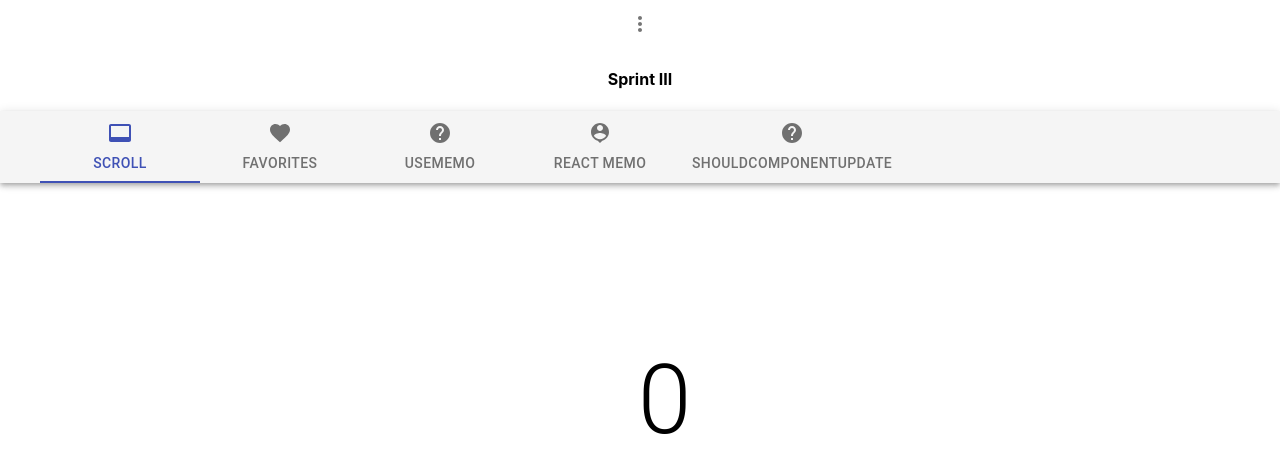
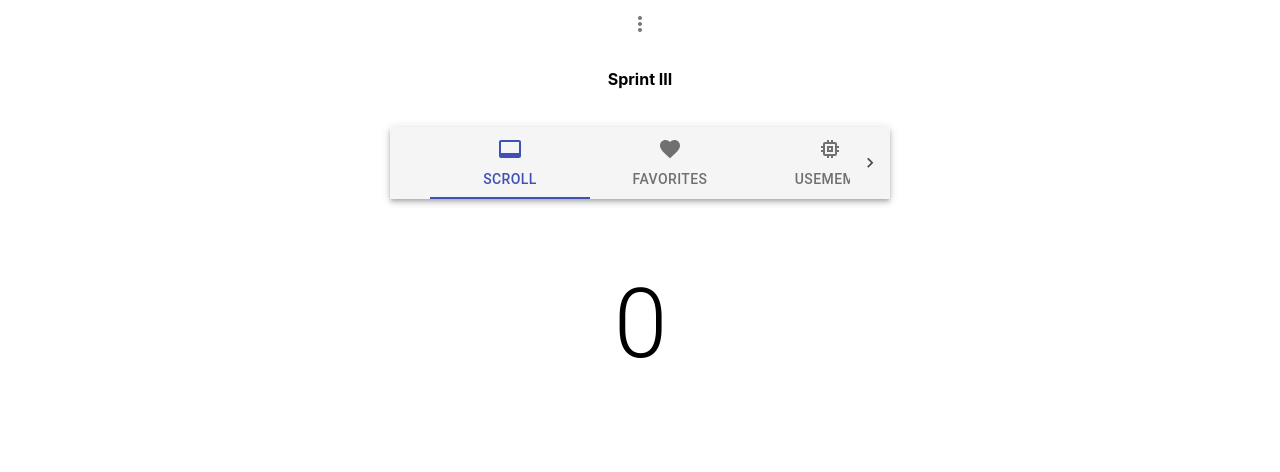
Before and after one commit to Karla12/react-learning, a React (Create React App) app: page /sprinttres in a window 1280 px wide. Shown: the top 472 px of the page. Built offline with nearby package versions, Linux system fonts and the light colour scheme.

Commit message:
mtd: Add shouldComponentUpdate in LifeCycles class

```diff
--- a/src/components/customhook/index.js
+++ b/src/components/customhook/index.js
@@ -8,16 +8,17 @@ function Scroll() {
     height: '5000px',
   };
   const displayStyles = {
-    position: 'fixed',
+    flexGrow: 1,
     width: '100%',
-    top: '50%',
+    top: '100%',
     transform: 'translateY(-50%)',
-    fontSize: '20px',
+    fontSize: '15px',
     textAlign: 'center',
   }
   return (
     <div style={wrapperStyles}>
-      <div style={displayStyles}>
+      <div style={displayStyles}><br /><br /><br /><br /><br />
+      <br /><br /><br /><br />
         <Typography variant="h1" component="h2">
           {scrollPosition !== null ? scrollPosition : 0}
         </Typography>
--- a/src/components/reduxform/stats.js
+++ b/src/components/reduxform/stats.js
@@ -57,7 +57,7 @@ function Stats(props) {
                       text = 'Deaths';
                     }
                     return (
-                    <Grid container spacing={2}>
+                    <Grid container spacing={2} key={key}>
                        <Grid item>
                         <ButtonBase className={classes.image}>
                           <img className={classes.img} alt="complex" src="https://i.picsum.photos/id/336/200/300.jpg?blur=2" />
--- a/src/homedefault/LifeCycles.js
+++ b/src/homedefault/LifeCycles.js
@@ -9,14 +9,14 @@ class LifeCycles extends React.Component {
 	}
 
 	componentDidMount() {
-		console.log(this.state.name);
+		console.log('componentDidMount ', this.state.name);
 		this.setState({
 			name: 'component - Did - Mount'
 		});
 	}
 
 	componentWillUnmount() {
-		console.log(this.state.name);
+		console.log('componentWillUnmount ',this.state.name);
 		this.setState({
 			name: 'component - Will - Unmount'
 		});
@@ -27,17 +27,25 @@ class LifeCycles extends React.Component {
 			hover
 		} = this.state;
 		if (hover !== prevState.hover) {
-			console.log(this.state, prevState);
+			console.log('componentDidUpdate ',this.state, prevState);
 			this.setState({
 				name: 'component - Did - Update'
 			});
 		}
 	}
 
+	shouldComponentUpdate(nextProps, nextState) {
+		console.log('shouldComponentUpdate ', this.state.name, nextState.name);
+		if (this.state.name !== nextState.name) {
+			return true;
+		}
+		return false;
+	}
+
   	render() {
   		const { name } = this.state;
   		const { title } = this.props;
-  		console.log(name);
+  		console.log('RENDER ', name);
     	return (
     		<div>
     		<header className="App-header">
--- a/src/pages/sprinttres/index.js
+++ b/src/pages/sprinttres/index.js
@@ -4,14 +4,13 @@ import { makeStyles } from '@material-ui/core/styles';
 import AppBar from '@material-ui/core/AppBar';
 import Tabs from '@material-ui/core/Tabs';
 import Tab from '@material-ui/core/Tab';
-
-import PersonPinIcon from '@material-ui/icons/PersonPin';
-import HelpIcon from '@material-ui/icons/Help';
 import Typography from '@material-ui/core/Typography';
 import Box from '@material-ui/core/Box';
 
 import VideoLabelIcon from '@material-ui/icons/VideoLabel';
 import FavoriteIcon from '@material-ui/icons/Favorite';
+import MemoryIcon from '@material-ui/icons/Memory';
+import Grid from '@material-ui/core/Grid';
 import SingleLineGridList from '../../components/gridlist';
 import Scroll from '../../components/customhook';
 import UseMemoExercises from '../../components/usememo';
@@ -50,11 +49,12 @@ function a11yProps(index) {
 }
 
 const useStyles = makeStyles((theme) => ({
-  root: {
+ root: {
     flexGrow: 1,
-    width: '100%',
-    backgroundColor: theme.palette.background.paper,
-  },
+    padding: theme.spacing(2),
+    margin: 'auto',
+    maxWidth: 500,
+  }
 }));
 
 function ScrollableTabsButtonForce() {
@@ -67,6 +67,9 @@ function ScrollableTabsButtonForce() {
 
   return (
     <div className={classes.root}>
+      <Grid container spacing={3}>
+        <Grid item xs={12} sm={12}>
+          <Grid item xs={12} sm={12}>
       <AppBar position="static" color="default">
         <Tabs
           value={value}
@@ -79,9 +82,7 @@ function ScrollableTabsButtonForce() {
         >
           <Tab label="Scroll" icon={<VideoLabelIcon />} {...a11yProps(0)} />
           <Tab label="Favorites" icon={<FavoriteIcon />} {...a11yProps(1)} />
-          <Tab label="useMemo" icon={<HelpIcon />} {...a11yProps(3)} />
-          <Tab label="React Memo" icon={<PersonPinIcon />} {...a11yProps(2)} />
-          <Tab label="shouldComponentUpdate" icon={<HelpIcon />} {...a11yProps(3)} />
+          <Tab label="useMemo" icon={<MemoryIcon />} {...a11yProps(2)} />
         </Tabs>
       </AppBar>
       <TabPanel value={value} index={0}>
@@ -93,9 +94,9 @@ function ScrollableTabsButtonForce() {
       <TabPanel value={value} index={2}>
         <UseMemoExercises />
       </TabPanel>
-      <TabPanel value={value} index={3}>
-        Item Four
-      </TabPanel>
+      </Grid>
+      </Grid>
+      </Grid>
     </div>
   );
 }
```
